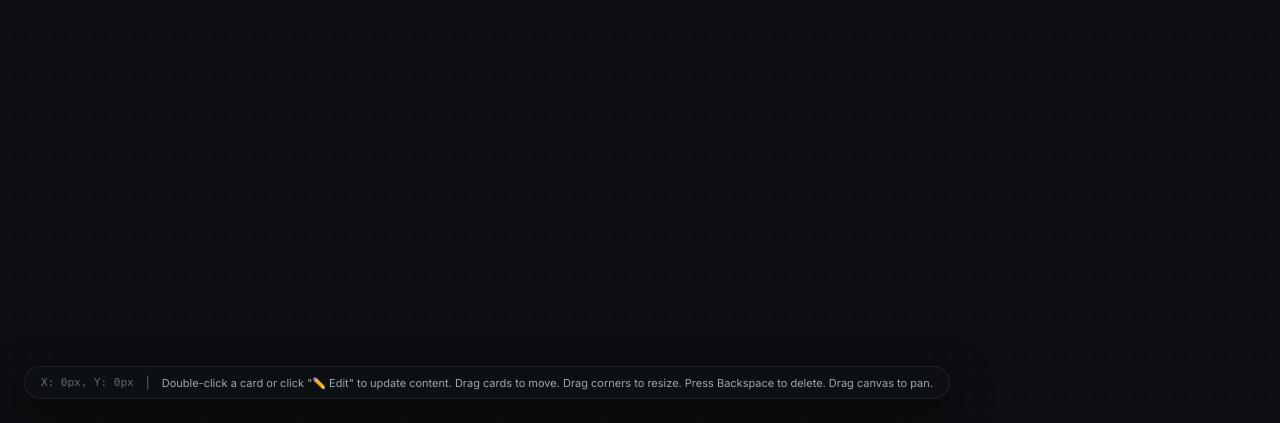
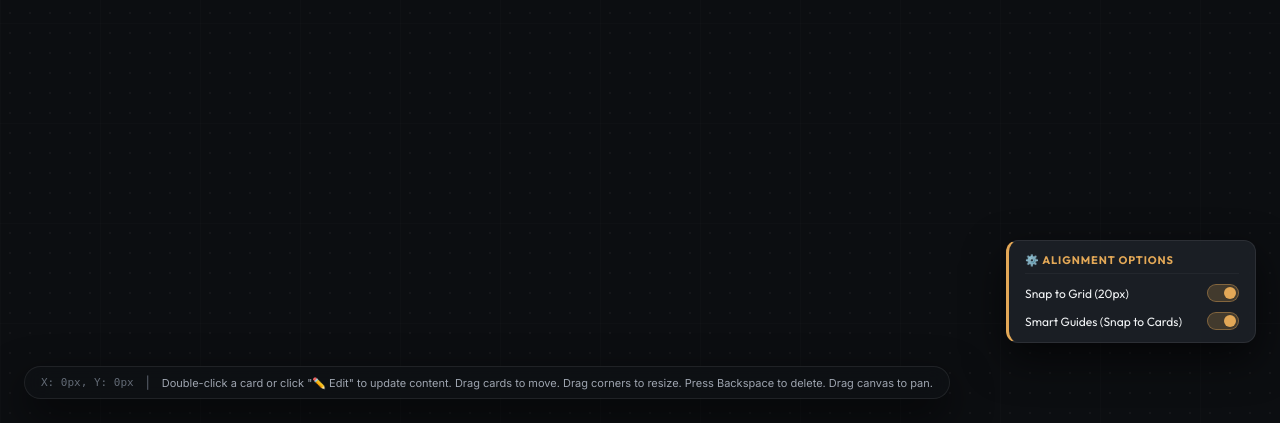
Before and after one commit to webmaven/NMCC, a PHP site: page / in a window 1280 px wide. Shown: the part 2047-2470 px from the top of the page. Run offline with PHP 8.4, Linux system fonts and the light colour scheme.

Commit message:
feat: Add snap-to-grid, proximity-based smart alignment guides, and fix the 7-pointed star asset SVG rendering

```diff
--- a/app.js
+++ b/app.js
@@ -22,6 +22,10 @@ let zoom = 1.0;
 const MIN_ZOOM = 0.2;
 const MAX_ZOOM = 3.0;
 let editingAssetId = null;
+
+// Snapping Globals
+let snapToGridActive = true;
+let snapToAlignActive = true;
 
 // Dragging & Resizing Math
 let startX, startY;
@@ -221,9 +225,36 @@ function parseMarkdown(text) {
 
 // Generate the beautiful SVG Seven-pointed star motif
 function getSevenPointedStarSVG() {
+  const cx = 50;
+  const cy = 50;
+  const R = 45; // Outer radius
+  const r = 18; // Inner radius - r = 18 balances the peak-to-valley ratio perfectly
+  const numPoints = 7;
+  let pathData = '';
+
+  for (let i = 0; i < numPoints; i++) {
+    // Outer point (peak)
+    const angleOuter = -Math.PI / 2 + (i * 2 * Math.PI) / numPoints;
+    const xOuter = cx + R * Math.cos(angleOuter);
+    const yOuter = cy + R * Math.sin(angleOuter);
+
+    // Inner point (valley)
+    const angleInner = -Math.PI / 2 + ((i + 0.5) * 2 * Math.PI) / numPoints;
+    const xInner = cx + r * Math.cos(angleInner);
+    const yInner = cy + r * Math.sin(angleInner);
+
+    if (i === 0) {
+      pathData += `M ${xOuter.toFixed(2)} ${yOuter.toFixed(2)} `;
+    } else {
+      pathData += `L ${xOuter.toFixed(2)} ${yOuter.toFixed(2)} `;
+    }
+    pathData += `L ${xInner.toFixed(2)} ${yInner.toFixed(2)} `;
+  }
+  pathData += 'Z';
+
   return `
     <svg class="tile-motif-svg" viewBox="0 0 100 100" fill="none" xmlns="http://www.w3.org/2000/svg">
-      <path d="M50 5 L59 36 L90 24 L72 50 L90 76 L59 64 L50 95 L41 64 L10 76 L28 50 L10 24 L41 36 Z"
+      <path d="${pathData}"
             fill="currentColor" stroke="rgba(255,255,255,0.2)" stroke-width="2" stroke-linejoin="round"/>
       <circle cx="50" cy="50" r="12" fill="#0f1115" stroke="currentColor" stroke-width="2"/>
     </svg>
@@ -323,6 +354,40 @@ function getTileBodyContent(asset) {
 // DRAG, RESIZE, PAN INTERACTION MECHANICS
 // ==========================================================================
 function setupCanvasControls() {
+  // Initialize Snapping Settings from DOM/LocalStorage
+  const chkGrid = document.getElementById('chk-snap-grid');
+  const chkAlign = document.getElementById('chk-snap-align');
+
+  if (chkGrid) {
+    const savedGrid = localStorage.getItem('snapToGridActive');
+    if (savedGrid !== null) {
+      snapToGridActive = savedGrid === 'true';
+      chkGrid.checked = snapToGridActive;
+    } else {
+      snapToGridActive = chkGrid.checked;
+    }
+    chkGrid.addEventListener('change', (e) => {
+      snapToGridActive = e.target.checked;
+      localStorage.setItem('snapToGridActive', snapToGridActive);
+      showToast(snapToGridActive ? 'Snap to Grid enabled' : 'Snap to Grid disabled', 'info', 1500);
+    });
+  }
+
+  if (chkAlign) {
+    const savedAlign = localStorage.getItem('snapToAlignActive');
+    if (savedAlign !== null) {
+      snapToAlignActive = savedAlign === 'true';
+      chkAlign.checked = snapToAlignActive;
+    } else {
+      snapToAlignActive = chkAlign.checked;
+    }
+    chkAlign.addEventListener('change', (e) => {
+      snapToAlignActive = e.target.checked;
+      localStorage.setItem('snapToAlignActive', snapToAlignActive);
+      showToast(snapToAlignActive ? 'Smart Guides enabled' : 'Smart Guides disabled', 'info', 1500);
+    });
+  }
+
   // Deselect when clicking canvas background
   viewport.addEventListener('mousedown', (e) => {
     if (e.target === viewport || e.target === board) {
@@ -340,37 +405,64 @@ function setupCanvasControls() {
 
   // Track mouse coordinates on status HUD
   const hudCoords = document.getElementById('hud-coords');
-  viewport.addEventListener('mousemove', (e) => {
+  const handleMove = (e) => {
+    const clientX = e.clientX || (e.touches && e.touches[0] && e.touches[0].clientX);
+    const clientY = e.clientY || (e.touches && e.touches[0] && e.touches[0].clientY);
+
+    // Fallback if no coordinates available
+    if (clientX === undefined || clientY === undefined) return;
+
     const rect = board.getBoundingClientRect();
-    const x = Math.round(e.clientX - rect.left);
-    const y = Math.round(e.clientY - rect.top);
+    const x = Math.round(clientX - rect.left);
+    const y = Math.round(clientY - rect.top);
     if (x >= 0 && x <= 3200 && y >= 0 && y <= 2400) {
       hudCoords.textContent = `X: ${x}px, Y: ${y}px`;
     }
 
     // Perform actions depending on active state
     if (isPanning) {
-      const pageX = e.pageX - viewport.offsetLeft;
-      const pageY = e.pageY - viewport.offsetTop;
+      const pageX = (e.pageX || (e.touches && e.touches[0] && e.touches[0].pageX)) - viewport.offsetLeft;
+      const pageY = (e.pageY || (e.touches && e.touches[0] && e.touches[0].pageY)) - viewport.offsetTop;
       const walkX = (pageX - panStartX) * 1.5; // Scroll speed modifier
       const walkY = (pageY - panStartY) * 1.5;
       viewport.scrollLeft = panScrollLeft - walkX;
       viewport.scrollTop = panScrollTop - walkY;
     } else if (isDragging && activeTile) {
-      const clientX = e.clientX || (e.touches && e.touches[0].clientX);
-      const clientY = e.clientY || (e.touches && e.touches[0].clientY);
       const dx = (clientX - startX) / zoom;
       const dy = (clientY - startY) / zoom;
 
+      clearSmartGuides();
+
+      let candidateLeft = startLeft + dx;
+      let candidateTop = startTop + dy;
+
+      let snappedXApplied = false;
+      let snappedYApplied = false;
+
+      if (snapToAlignActive) {
+        const snapped = calculateAlignmentSnapping(candidateLeft, candidateTop, activeTile.offsetWidth, activeTile.offsetHeight);
+        candidateLeft = snapped.x;
+        candidateTop = snapped.y;
+        snappedXApplied = snapped.snappedX;
+        snappedYApplied = snapped.snappedY;
+      }
+
+      if (snapToGridActive) {
+        if (!snappedXApplied) {
+          candidateLeft = Math.round(candidateLeft / 20) * 20;
+        }
+        if (!snappedYApplied) {
+          candidateTop = Math.round(candidateTop / 20) * 20;
+        }
+      }
+
       // Calculate and clamp coordinates to keep them inside the large board
-      let newLeft = Math.max(0, Math.min(3200 - activeTile.offsetWidth, startLeft + dx));
-      let newTop = Math.max(0, Math.min(2400 - activeTile.offsetHeight, startTop + dy));
+      let newLeft = Math.max(0, Math.min(3200 - activeTile.offsetWidth, candidateLeft));
+      let newTop = Math.max(0, Math.min(2400 - activeTile.offsetHeight, candidateTop));
 
       activeTile.style.left = `${newLeft}px`;
       activeTile.style.top = `${newTop}px`;
     } else if (isResizing && activeTile) {
-      const clientX = e.clientX || (e.touches && e.touches[0].clientX);
-      const clientY = e.clientY || (e.touches && e.touches[0].clientY);
       const dx = (clientX - startX) / zoom;
       const dy = (clientY - startY) / zoom;
 
@@ -381,7 +473,15 @@ function setupCanvasControls() {
       activeTile.style.width = `${newWidth}px`;
       activeTile.style.height = `${newHeight}px`;
     }
-  });
+  };
+
+  viewport.addEventListener('mousemove', handleMove);
+  viewport.addEventListener('touchmove', (e) => {
+    if (isDragging || isResizing) {
+      if (e.cancelable) e.preventDefault();
+    }
+    handleMove(e);
+  }, { passive: false });
 
   // End interaction
   window.addEventListener('mouseup', () => endInteraction());
@@ -434,6 +534,7 @@ function startInteraction(e, assetId, tileElement) {
 }
 
 function endInteraction() {
+  clearSmartGuides();
   if (isPanning) {
     isPanning = false;
     viewport.style.cursor = 'grab';
@@ -1032,3 +1133,138 @@ function editTile(id) {
 
   openModal(modalAdd);
 }
+
+// ==========================================================================
+// DYNAMIC SMART ALIGNMENT GUIDES & GRID SNAPPING ENGINE
+// ==========================================================================
+function clearSmartGuides() {
+  const guides = board.querySelectorAll('.smart-guide-v, .smart-guide-h');
+  guides.forEach(g => g.remove());
+}
+
+function drawSmartGuide(orientation, position) {
+  const guide = document.createElement('div');
+  if (orientation === 'v') {
+    guide.className = 'smart-guide-v';
+    guide.style.left = `${position}px`;
+  } else {
+    guide.className = 'smart-guide-h';
+    guide.style.top = `${position}px`;
+  }
+  board.appendChild(guide);
+}
+
+function calculateAlignmentSnapping(candidateLeft, candidateTop, width, height) {
+  let snappedX = candidateLeft;
+  let snappedY = candidateTop;
+  let snappedXApplied = false;
+  let snappedYApplied = false;
+
+  const threshold = 8; // threshold in pixels
+
+  // Compare against all other assets currently rendered that are "nearby" (within 800px center-to-center)
+  const activeCenterX = candidateLeft + width / 2;
+  const activeCenterY = candidateTop + height / 2;
+
+  const otherAssets = boardData.assets.filter(a => {
+    if (a.id === selectedTileId) return false;
+    const targetCenterX = a.x + a.width / 2;
+    const targetCenterY = a.y + a.height / 2;
+    return Math.abs(activeCenterX - targetCenterX) < 800 && Math.abs(activeCenterY - targetCenterY) < 800;
+  });
+
+  let minDiffX = threshold + 1;
+  let bestXLine = null;
+
+  let minDiffY = threshold + 1;
+  let bestYLine = null;
+
+  // Horizontal alignments (X-axis, determines Left coordinate, draws Vertical guide lines)
+  const activeLeft = candidateLeft;
+  const activeRight = candidateLeft + width;
+
+  for (const a of otherAssets) {
+    const targetLeft = a.x;
+    const targetCenterX = a.x + a.width / 2;
+    const targetRight = a.x + a.width;
+
+    // Combinations:
+    // 1. Active Left aligns with Target Left, Center, Right
+    // 2. Active Center aligns with Target Left, Center, Right
+    // 3. Active Right aligns with Target Left, Center, Right
+    const opts = [
+      { diff: Math.abs(activeLeft - targetLeft), snap: targetLeft, line: targetLeft },
+      { diff: Math.abs(activeLeft - targetCenterX), snap: targetCenterX, line: targetCenterX },
+      { diff: Math.abs(activeLeft - targetRight), snap: targetRight, line: targetRight },
+
+      { diff: Math.abs(activeCenterX - targetLeft), snap: targetLeft - width / 2, line: targetLeft },
+      { diff: Math.abs(activeCenterX - targetCenterX), snap: targetCenterX - width / 2, line: targetCenterX },
+      { diff: Math.abs(activeCenterX - targetRight), snap: targetRight - width / 2, line: targetRight },
+
+      { diff: Math.abs(activeRight - targetLeft), snap: targetLeft - width, line: targetLeft },
+      { diff: Math.abs(activeRight - targetCenterX), snap: targetCenterX - width, line: targetCenterX },
+      { diff: Math.abs(activeRight - targetRight), snap: targetRight - width, line: targetRight }
+    ];
+
+    for (const opt of opts) {
+      if (opt.diff < minDiffX) {
+        minDiffX = opt.diff;
+        snappedX = opt.snap;
+        bestXLine = opt.line;
+        snappedXApplied = true;
+      }
+    }
+  }
+
+  // Vertical alignments (Y-axis, determines Top coordinate, draws Horizontal guide lines)
+  const activeTop = candidateTop;
+  const activeBottom = candidateTop + height;
+
+  for (const a of otherAssets) {
+    const targetTop = a.y;
+    const targetCenterY = a.y + a.height / 2;
+    const targetBottom = a.y + a.height;
+
+    // Combinations:
+    // 1. Active Top aligns with Target Top, Middle, Bottom
+    // 2. Active Middle aligns with Target Top, Middle, Bottom
+    // 3. Active Bottom aligns with Target Top, Middle, Bottom
+    const opts = [
+      { diff: Math.abs(activeTop - targetTop), snap: targetTop, line: targetTop },
+      { diff: Math.abs(activeTop - targetCenterY), snap: targetCenterY, line: targetCenterY },
+      { diff: Math.abs(activeTop - targetBottom), snap: targetBottom, line: targetBottom },
+
+      { diff: Math.abs(activeCenterY - targetTop), snap: targetTop - height / 2, line: targetTop },
+      { diff: Math.abs(activeCenterY - targetCenterY), snap: targetCenterY - height / 2, line: targetCenterY },
+      { diff: Math.abs(activeCenterY - targetBottom), snap: targetBottom - height / 2, line: targetBottom },
+
+      { diff: Math.abs(activeBottom - targetTop), snap: targetTop - height, line: targetTop },
+      { diff: Math.abs(activeBottom - targetCenterY), snap: targetCenterY - height, line: targetCenterY },
+      { diff: Math.abs(activeBottom - targetBottom), snap: targetBottom - height, line: targetBottom }
+    ];
+
+    for (const opt of opts) {
+      if (opt.diff < minDiffY) {
+        minDiffY = opt.diff;
+        snappedY = opt.snap;
+        bestYLine = opt.line;
+        snappedYApplied = true;
+      }
+    }
+  }
+
+  // Render guides if snapping occurred
+  if (snappedXApplied && bestXLine !== null) {
+    drawSmartGuide('v', bestXLine);
+  }
+  if (snappedYApplied && bestYLine !== null) {
+    drawSmartGuide('h', bestYLine);
+  }
+
+  return {
+    x: snappedX,
+    y: snappedY,
+    snappedX: snappedXApplied,
+    snappedY: snappedYApplied
+  };
+}
--- a/index.html
+++ b/index.html
@@ -219,6 +219,29 @@
     </div>
   </div>
 
+  <!-- ==========================================================================
+       FLOATING SNAPPING SETTINGS WIDGET
+       ========================================================================== -->
+  <div class="settings-widget">
+    <div class="sw-header">
+      <span>⚙️ Alignment Options</span>
+    </div>
+    <div class="sw-option">
+      <span>Snap to Grid (20px)</span>
+      <label class="sw-switch" title="Snap cards to a 20px grid spacing">
+        <input type="checkbox" id="chk-snap-grid" checked>
+        <span class="sw-slider"></span>
+      </label>
+    </div>
+    <div class="sw-option">
+      <span>Smart Guides (Snap to Cards)</span>
+      <label class="sw-switch" title="Show alignment lines when cards align with other cards">
+        <input type="checkbox" id="chk-snap-align" checked>
+        <span class="sw-slider"></span>
+      </label>
+    </div>
+  </div>
+
   <!-- Core JS File -->
   <script src="app.js" defer></script>
 </body>
--- a/style.css
+++ b/style.css
@@ -903,3 +903,112 @@ header {
     border-color: rgba(255, 159, 28, 0.4);
   }
 }
+
+/* ==========================================================================
+   FLOATING SETTINGS WIDGET & SWITCHES
+   ========================================================================== */
+.settings-widget {
+  position: absolute;
+  bottom: 80px; /* Moved slightly higher to stay above HUD and not overlap */
+  right: 24px;
+  background: var(--bg-control);
+  border: 1px solid var(--border-light);
+  border-radius: 12px;
+  padding: 12px 16px;
+  box-shadow: var(--shadow-premium);
+  backdrop-filter: blur(16px);
+  -webkit-backdrop-filter: blur(16px);
+  z-index: 1002;
+  display: flex;
+  flex-direction: column;
+  gap: 10px;
+  width: 250px;
+  pointer-events: auto;
+  border-left: 3px solid var(--accent-gold);
+}
+
+.sw-header {
+  font-family: 'Outfit', sans-serif;
+  font-size: 11px;
+  text-transform: uppercase;
+  letter-spacing: 0.08em;
+  font-weight: 700;
+  color: var(--accent-gold);
+  border-bottom: 1px solid rgba(255, 255, 255, 0.04);
+  padding-bottom: 6px;
+}
+
+.sw-option {
+  display: flex;
+  justify-content: space-between;
+  align-items: center;
+  font-family: 'Outfit', sans-serif;
+  font-size: 12px;
+  color: var(--text-primary);
+}
+
+/* Beautiful Toggle Switch */
+.sw-switch {
+  position: relative;
+  display: inline-block;
+  width: 32px;
+  height: 18px;
+}
+.sw-switch input {
+  opacity: 0;
+  width: 0;
+  height: 0;
+}
+.sw-slider {
+  position: absolute;
+  cursor: pointer;
+  top: 0;
+  left: 0;
+  right: 0;
+  bottom: 0;
+  background-color: rgba(255, 255, 255, 0.08);
+  border: 1px solid rgba(255, 255, 255, 0.1);
+  transition: .2s;
+  border-radius: 20px;
+}
+.sw-slider:before {
+  position: absolute;
+  content: "";
+  height: 12px;
+  width: 12px;
+  left: 2px;
+  bottom: 2px;
+  background-color: var(--text-muted);
+  transition: .2s;
+  border-radius: 50%;
+}
+.sw-switch input:checked + .sw-slider {
+  background-color: rgba(227, 168, 87, 0.2);
+  border-color: rgba(227, 168, 87, 0.4);
+}
+.sw-switch input:checked + .sw-slider:before {
+  transform: translateX(14px);
+  background-color: var(--accent-gold);
+}
+
+/* Dynamic Smart Alignment Guides */
+.smart-guide-v {
+  position: absolute;
+  top: 0;
+  height: 2400px;
+  width: 0px;
+  border-left: 1px dashed var(--accent-gold);
+  opacity: 0.85;
+  z-index: 1000;
+  pointer-events: none;
+}
+.smart-guide-h {
+  position: absolute;
+  left: 0;
+  width: 3200px;
+  height: 0px;
+  border-top: 1px dashed var(--accent-gold);
+  opacity: 0.85;
+  z-index: 1000;
+  pointer-events: none;
+}
```
Also changed, not shown: AGENTS.md (+20 -0 lines).
